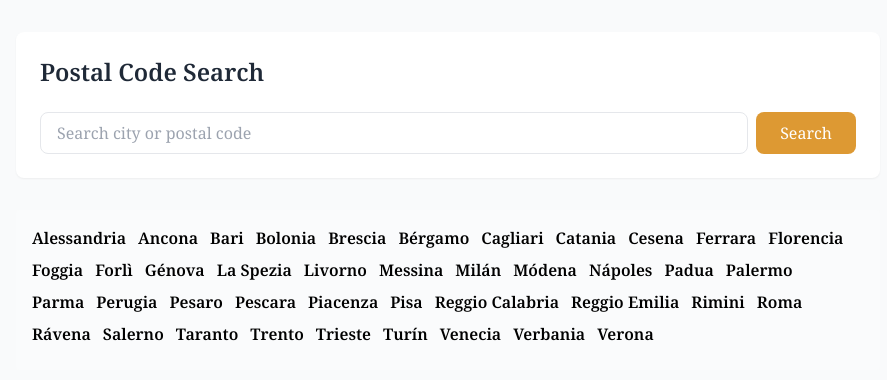
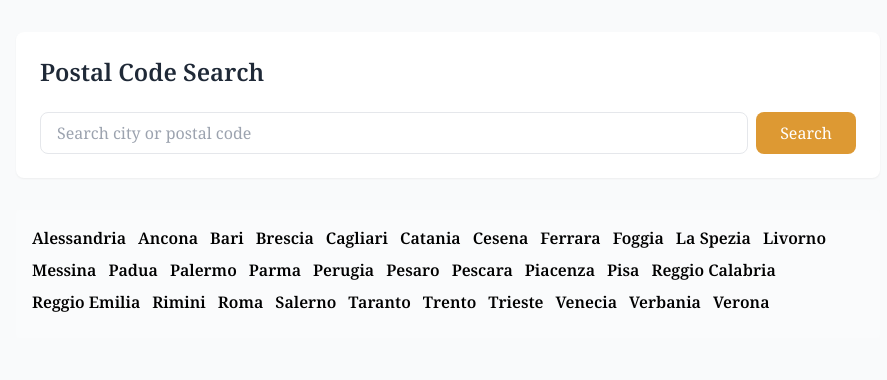
Before and after one commit to tanvirTheDev/Codice-Fiscale-Generator---Italian, a React (Vite) app in the folder client/: page /postal-code in a window 1280 px wide. Shown: the top 380 px of the page, without its empty margins (192-1079 px from the left). Built offline with nearby package versions, Linux system fonts and the light colour scheme.

Commit message:
postal code data add

```diff
--- a/client/src/components/AllCity.tsx
+++ b/client/src/components/AllCity.tsx
@@ -4,23 +4,23 @@ const cities = [
   { name: "Alessandria" },
   { name: "Ancona" },
   { name: "Bari" },
-  { name: "Bolonia" },
+  // { name: "Bolonia" },
   { name: "Brescia" },
-  { name: "Bérgamo" },
+  // { name: "Bérgamo" },
   { name: "Cagliari" },
   { name: "Catania" },
   { name: "Cesena" },
   { name: "Ferrara" },
-  { name: "Florencia" },
+  // { name: "Florencia" },
   { name: "Foggia" },
-  { name: "Forlì" },
-  { name: "Génova" },
+  // { name: "Forlì" },
+  // { name: "Génova" },
   { name: "La Spezia" },
   { name: "Livorno" },
   { name: "Messina" },
-  { name: "Milán" },
-  { name: "Módena" },
-  { name: "Nápoles" },
+  // { name: "Milán" },
+  // { name: "Módena" },
+  // { name: "Nápoles" },
   { name: "Padua" },
   { name: "Palermo" },
   { name: "Parma" },
@@ -33,12 +33,12 @@ const cities = [
   { name: "Reggio Emilia" },
   { name: "Rimini" },
   { name: "Roma" },
-  { name: "Rávena" },
+  // { name: "Rávena" },
   { name: "Salerno" },
   { name: "Taranto" },
   { name: "Trento" },
   { name: "Trieste" },
-  { name: "Turín" },
+  // { name: "Turín" },
   { name: "Venecia" },
   { name: "Verbania" },
   { name: "Verona" },
--- a/client/src/components/PostalCodeSearch.tsx
+++ b/client/src/components/PostalCodeSearch.tsx
@@ -37,6 +37,9 @@ export default function PostalCodeSearch({
     if (!query.trim()) return;
 
     onLoadingChange(true);
+    // ${
+    //   import.meta.env.VITE_API_URL || "http://localhost:5000"
+    // }
     try {
       const res = await axios.get(
         `${
```
Also changed, not shown: 2 other files (tests, documents, lock files or other folders).
